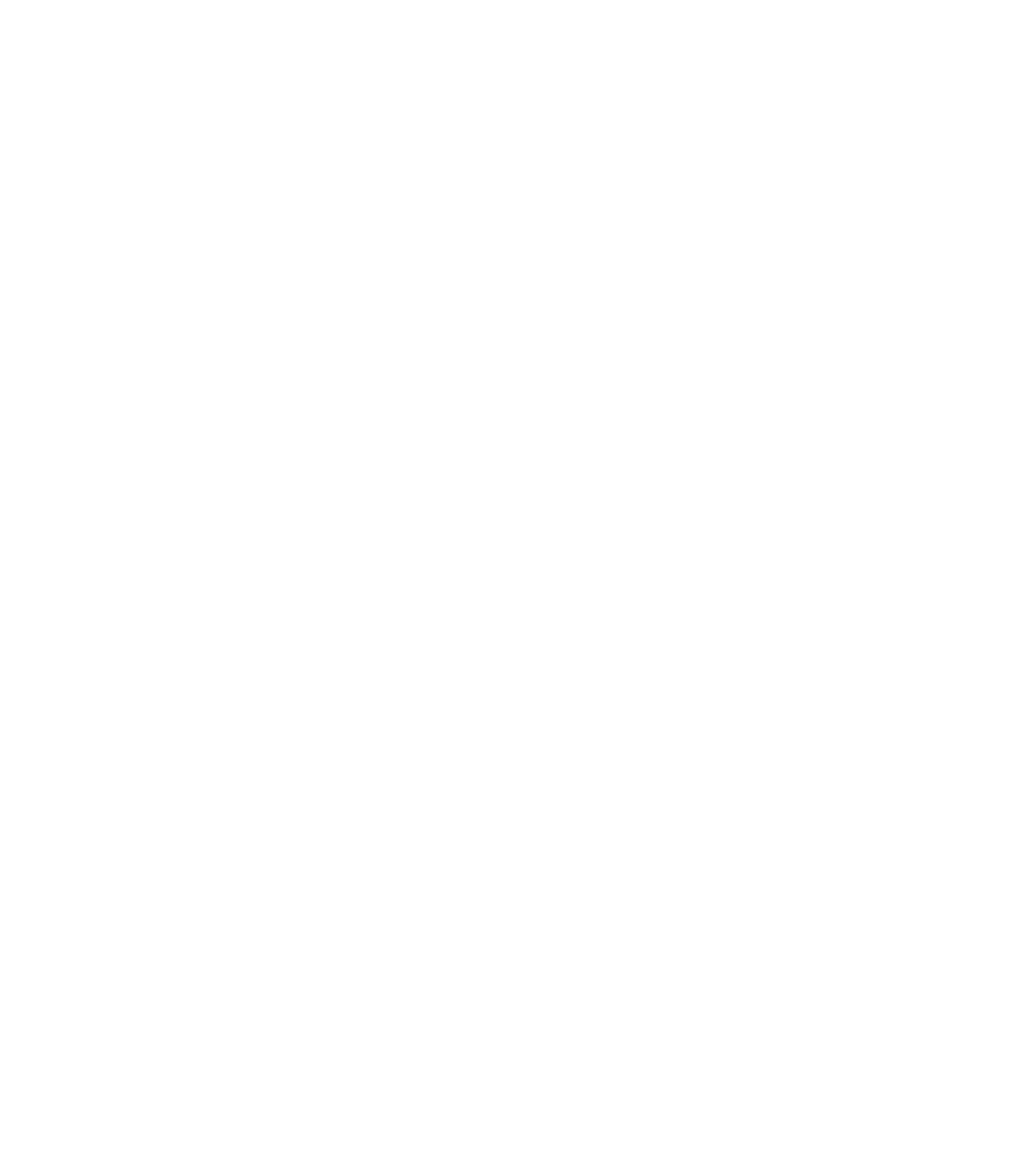
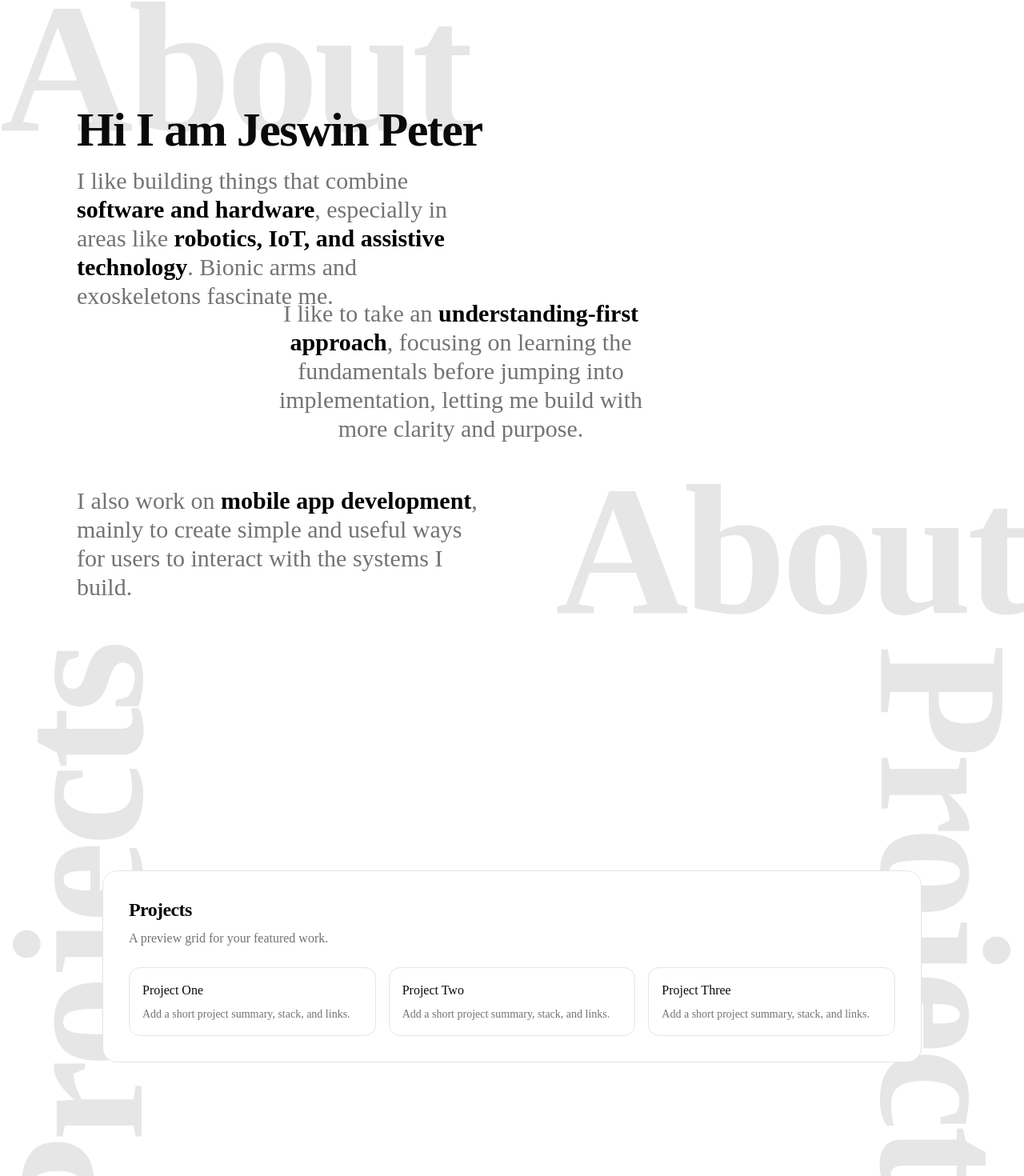
Before and after one commit to jeswinpeter/portfolio_web, a Next.js app: page / in a window 1280 px wide. Shown: the part 816-2286 px from the top of the page at 80% size. Before the commit the page ends 800 px from the top, so only its background shows below. Built offline with nearby package versions, Linux system fonts and the light colour scheme.

Commit message:
Fixed the scroll issue + about section done + hero section done + Projects design done

```diff
--- a/src/app/page.tsx
+++ b/src/app/page.tsx
@@ -1,9 +1,31 @@
 import { HeroSection } from "@/components/sections/HeroSection";
+import { AboutSection } from "@/components/sections/AboutSection";
+import { ProjectsSection } from "@/components/sections/ProjectsSection";
+import { TimelineSection } from "@/components/sections/TimelineSection";
+import { ContactSection } from "@/components/sections/ContactSection";
 
 export default function Home() {
   return (
-    <main className="bg-background text-foreground">
-      <HeroSection />
+    <main className="snap-y snap-mandatory bg-background text-foreground">
+      <div className="snap-start">
+        <HeroSection />
+      </div>
+
+      <div className="snap-start">
+        <AboutSection />
+      </div>
+
+      <div className="snap-start">
+        <ProjectsSection />
+      </div>
+
+      <div className="snap-start">
+        <TimelineSection />
+      </div>
+
+      <div className="snap-start">
+        <ContactSection />
+      </div>
     </main>
   );
 }
--- a/src/components/layout/Navbar.tsx
+++ b/src/components/layout/Navbar.tsx
@@ -1,11 +1,11 @@
 import Link from "next/link";
 
 const navItems = [
-  { label: "Home", href: "/" },
-  { label: "About", href: "/about" },
-  { label: "Projects", href: "/projects" },
-  { label: "Timeline", href: "/timeline" },
-  { label: "Contact", href: "/contact" },
+  { label: "Home", href: "/#hero" },
+  { label: "About", href: "/#about" },
+  { label: "Projects", href: "/#projects" },
+  { label: "Timeline", href: "/#timeline" },
+  { label: "Contact", href: "/#contact" },
 ];
 
 export function Navbar() {
--- a/src/components/sections/AboutSection.tsx
+++ b/src/components/sections/AboutSection.tsx
@@ -1,16 +1,19 @@
 export function AboutSection() {
   return (
-    <section id="about" className="relative h-screen w-full overflow-hidden">
+    <section
+      id="about"
+      className="relative h-screen w-full overflow-hidden"
+    >
       <div className="relative h-full">
         {/* Top-left "About" */}
-        <div className="pointer-events-none fixed left-0 top-2 z-0">
+        <div className="pointer-events-none absolute left-0 top-2 z-0">
           <h2 className="text-[clamp(5rem,18vw,16rem)] font-black leading-[0.82] tracking-tight text-foreground/10">
             About
           </h2>
         </div>
 
         {/* Bottom-right "About" */}
-        <div className="pointer-events-none fixed bottom-0 right-0 z-0">
+        <div className="pointer-events-none absolute bottom-0 right-0 z-0">
           <h2 className="text-[clamp(5rem,18vw,16rem)] font-black leading-[0.82] tracking-tight text-foreground/10">
             About
           </h2>
@@ -20,26 +23,30 @@
         <div className="relative z-10 h-full w-full px-6 sm:px-8 lg:px-12">
 
           {/* 1st — top left, overlapping the top-left "About" */}
-          <div className="absolute top-16 left-6 sm:left-8 lg:left-24 max-w-lg">
+          <div className="absolute top-37 left-6 sm:left-8 lg:left-24 max-w-lg">
             <h1 className="text-4xl font-bold tracking-tight sm:text-5xl lg:text-6xl">
               Hi I am Jeswin Peter
             </h1>
-            <p className="mt-4 text-xl leading-9 text-muted-foreground sm:text-2xl">
-              I like building things that combine software and hardware, especially in areas like robotics, IoT, and assistive technology. Bionic arms and exoskeletons fascinate me.
+            <p className="mt-4 text-xl leading-9 text-muted-foreground sm:text-3xl">
+              I like building things that combine{" "}
+              <span className="text-black font-bold">software and hardware</span>, especially in areas like{" "}
+              <span className="text-black font-bold">robotics, IoT, and assistive technology</span>. Bionic arms and exoskeletons fascinate me.
             </p>
           </div>
 
           {/* 2nd — centered horizontally, middle of page */}
-          <div className="absolute top-1/2 left-1/2 -translate-x-1/2 -translate-y-1/2 w-full max-w-lg text-center">
-            <p className="text-xl leading-9 text-muted-foreground sm:text-2xl">
-              I like to take an understanding-first approach, focusing on learning the fundamentals before jumping into implementation, letting me build with more clarity and purpose.
+          <div className="absolute top-[60%] left-[45%] -translate-x-1/2 -translate-y-1/2 w-full max-w-lg text-center">
+            <p className="text-xl leading-9 text-muted-foreground sm:text-3xl">
+              I like to take an{" "}
+              <span className="text-black font-bold">understanding-first approach</span>, focusing on learning the fundamentals before jumping into implementation, letting me build with more clarity and purpose.
             </p>
           </div>
 
           {/* 3rd — bottom left */}
           <div className="absolute bottom-8 left-6 sm:left-8 lg:left-24 max-w-lg">
-            <p className="text-xl leading-9 text-muted-foreground sm:text-2xl">
-              I also work on mobile app development, mainly to create simple and useful ways for users to interact with the systems I build.
+            <p className="text-xl leading-9 text-muted-foreground sm:text-3xl">
+              I also work on{" "}
+              <span className="text-black font-bold">mobile app development</span>, mainly to create simple and useful ways for users to interact with the systems I build.
             </p>
           </div>
 
--- a/src/components/sections/ContactSection.tsx
+++ b/src/components/sections/ContactSection.tsx
@@ -8,18 +8,17 @@
   return (
     <section
       id="contact"
-      className="scroll-mt-28 rounded-2xl border border-border bg-card p-6 sm:p-8"
+      className="flex min-h-screen w-full items-center px-4 pb-16 pt-28 sm:px-6 lg:px-8"
     >
-      <h2 className="text-2xl font-semibold tracking-tight">Contact</h2>
-      <p className="mt-2 text-muted-foreground">
-        Add your contact details so visitors can reach out quickly.
-      </p>
+      <div className="mx-auto w-full max-w-5xl rounded-2xl border border-border bg-card p-6 sm:p-8">
+        <h2 className="text-2xl font-semibold tracking-tight">Contact Me</h2>
+
 
         <a
           href="mailto:you@example.com"
           className="mt-5 inline-flex rounded-full border border-border px-4 py-2 text-sm font-medium hover:bg-accent"
         >
-        you@example.com
+          jeswinpeter92@gmail.com
         </a>
 
         <ul className="mt-5 flex flex-wrap gap-2">
@@ -36,6 +35,7 @@
             </li>
           ))}
         </ul>
+      </div>
     </section>
   );
 }
--- a/src/components/sections/HeroSection.tsx
+++ b/src/components/sections/HeroSection.tsx
@@ -2,7 +2,10 @@
 
 export function HeroSection() {
   return (
-    <section id="hero" className="relative min-h-screen w-full overflow-hidden pt-28">
+    <section
+      id="hero"
+      className="relative min-h-screen w-full overflow-hidden pt-28"
+    >
       <div className="grid min-h-[calc(100vh-7rem)] grid-cols-1 items-end px-6 pb-8 sm:px-10 sm:pb-10 lg:grid-cols-2 lg:px-14 lg:pb-14">
         <div className="pointer-events-none absolute bottom-0 left-0">
           <Image
--- a/src/components/sections/ProjectsSection.tsx
+++ b/src/components/sections/ProjectsSection.tsx
@@ -4,24 +4,24 @@
   return (
     <section
       id="projects"
-      className="scroll-mt-28 rounded-2xl border border-border bg-card p-6 sm:p-8 lg:grid lg:min-h-[36rem] lg:grid-cols-[8rem,1fr] lg:gap-8"
+      className="relative flex min-h-screen w-full items-center overflow-hidden px-4 pb-16 pt-28 sm:px-6 lg:px-8"
     >
 
       {/* Left edge */}
-      <div className="pointer-events-none fixed left-25 top-1/2 z-0 -translate-y-1/2 -translate-x-1/2">
+      <div className="pointer-events-none absolute left-25 top-1/2 z-0 -translate-y-1/2 -translate-x-1/2">
         <h2 className="-rotate-90 text-[clamp(5rem,18vw,16rem)] font-black tracking-tight text-foreground/10 whitespace-nowrap">
           Projects
         </h2>
       </div>
 
       {/* Right edge */}
-      <div className="pointer-events-none fixed right-25 top-1/2 z-0 -translate-y-1/2 translate-x-1/2">
+      <div className="pointer-events-none absolute right-25 top-1/2 z-0 -translate-y-1/2 translate-x-1/2">
         <h2 className="rotate-90 text-[clamp(5rem,18vw,16rem)] font-black tracking-tight text-foreground/10 whitespace-nowrap">
           Projects
         </h2>
       </div>
 
-      <div>
+      <div className="relative z-10 mx-auto w-full max-w-5xl rounded-2xl border border-border bg-card p-6 sm:p-8">
         <h2 className="text-2xl font-semibold tracking-tight">Projects</h2>
         <p className="mt-2 text-muted-foreground">
           A preview grid for your featured work.
--- a/src/components/sections/TimelineSection.tsx
+++ b/src/components/sections/TimelineSection.tsx
@@ -8,8 +8,9 @@
   return (
     <section
       id="timeline"
-      className="scroll-mt-28 rounded-2xl border border-border bg-card p-6 sm:p-8"
+      className="flex min-h-screen w-full items-center px-4 pb-16 pt-28 sm:px-6 lg:px-8"
     >
+      <div className="mx-auto w-full max-w-5xl rounded-2xl border border-border bg-card p-6 sm:p-8">
         <h2 className="text-2xl font-semibold tracking-tight">Timeline</h2>
         <p className="mt-2 text-muted-foreground">
           Placeholder for your interactive education and project journey.
@@ -31,6 +32,7 @@
             </li>
           ))}
         </ol>
+      </div>
     </section>
   );
 }
```
Lines whose indentation alone changed are shown as unchanged.
